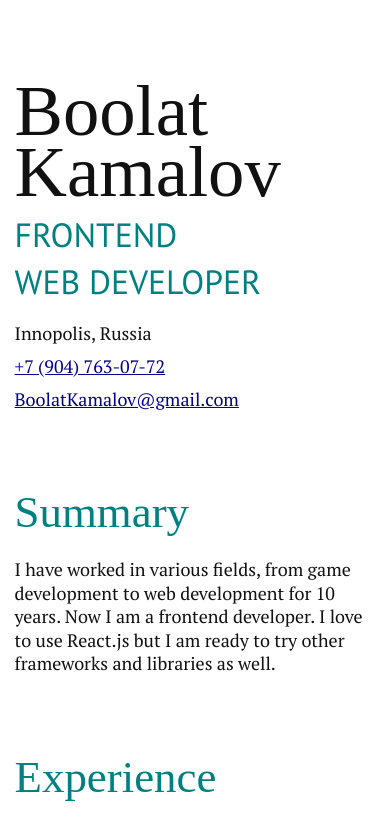
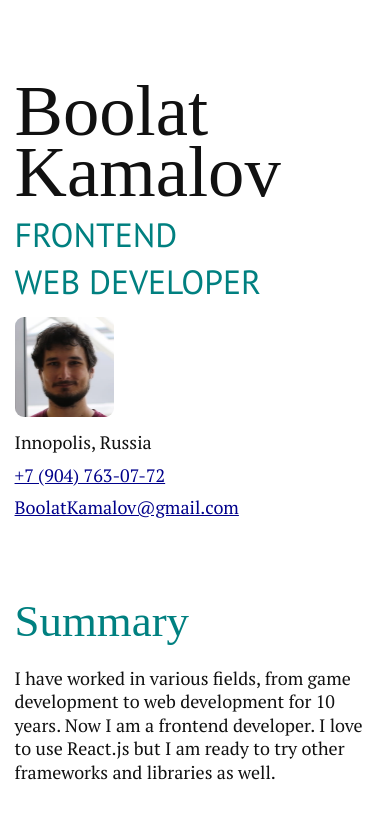
Before and after one commit to 800147/boolat-kamalov, a plain HTML site: page web-developer/index.html in a window 390 px wide. Shown: the top 838 px of the page. Drawn offline with Linux system fonts and the light colour scheme; a web font is replaced by a local one.

Commit message:
My photo

```diff
--- a/web-developer/index.html
+++ b/web-developer/index.html
@@ -30,13 +30,13 @@
     <title>Boolat Kamalov — Frontend Web Developer</title>
     <meta name="description" content="Resume" />
 
-    <meta property="og:title" content="Kamalov Boolat — Frontend Web Developer" />
+    <meta property="og:title" content="Boolat Kamalov — Frontend Web Developer" />
     <meta property="og:description" content="Resume" />
     <meta property="og:url" content="https://800147.github.io/boolat-kamalov/web-developer" />
-    <meta property="og:image" content="./img/photo.jpg" />
+    <meta property="og:image" content="./img/my-photo.jpg" />
     <meta property="og:image:type" content="image/jpeg" />
-    <meta property="og:image:width" content="640" />
-    <meta property="og:image:height" content="640" />
+    <meta property="og:image:width" content="400" />
+    <meta property="og:image:height" content="400" />
 
     <style type="text/css">
       @font-face {
@@ -107,7 +107,7 @@
 
       body {
         margin: 0 auto;
-        padding: var(--size-4xl) var(--size-l);
+        padding: var(--size-4xl) var(--size-xl);
         padding-top: calc(var(--size-4xl));
         --size: var(--size-m);
         --line-gap: var(--multiplier-l);
@@ -121,6 +121,11 @@
           padding-left: 0;
           padding-right: 0;
           padding-bottom: 0;
+        }
+      }
+      @media (max-width: 32rem) {
+        body {
+          padding: var(--size-4xl) var(--size-l);
         }
       }
 
@@ -280,6 +285,57 @@
         color: var(--color);
       }
 
+      /* Photo */
+      .Photo {
+        height: 0;
+        position: relative;
+      }
+      .Photo-Img {
+        display: block;
+        bottom: 0;
+        left: calc(0px - var(--size-4xl) - var(--size-xl));
+        margin-top: var(--size-xl);
+        width: var(--size-4xl);
+        height: var(--size-4xl);
+        border-radius: var(--size-m);
+        position: absolute;
+      }
+      .Photo_mobile {
+        height: max-content;
+        display: none;
+      }
+      .Photo_mobile .Photo-Img {
+        position: static;
+      }
+      .Section_withPhoto {
+        position: relative;
+        padding-left: 0;
+        transition: padding-left 0.3s ease-out;
+      }
+      @media (max-width: 64rem) {
+        .Section_withPhoto {
+          padding-left: calc(var(--size-4xl) + var(--size-xl));
+        }
+      }
+      @media (max-width: 32rem) {
+        .Photo:not(.Photo_mobile) {
+          display: none;
+        }
+        .Photo_mobile {
+          display: block;
+        }
+        .Section_withPhoto {
+          transition: none;
+          padding-left: 0;
+        }
+        .Photo {
+          height: max-content;
+        }
+        .Photo-Img {
+          position: static;
+        }
+      }
+
       /* QR Code */
       .QrCode-Section {
         text-align: right;
@@ -322,9 +378,15 @@
     </style>
   </head>
   <body>
-    <section class="Section Section_short">
-      <h1 class="Text Text_font_caption Heading Heading_1">Boolat Kamalov</h1>
+    <section class="Section Section_short Section_withPhoto">
+      <h1 class="Text Text_font_caption Heading Heading_1">Boolat<br />Kamalov</h1>
+      <div class="Photo" aria-hidden="true">
+        <img class="Photo-Img" src="./img/my-photo.jpg" alt="my photo" />
+      </div>
       <p class="Text Text_font_sansCaps Subheading Subheading_1">Frontend Web Developer</p>
+      <div class="Photo Photo_mobile">
+        <img class="Photo-Img" src="./img/my-photo.jpg" alt="my photo" />
+      </div>
       <p class="Text Text_font_serif Paragraph">Innopolis, Russia</p>
       <p class="Text Text_font_serif Paragraph"><a class="Link" href="tel:+79047630772">+7 (904) 763-07-72</a></p>
       <p class="Text Text_font_serif Paragraph"><a class="Link" href="mailto:BoolatKamalov@gmail.com">BoolatKamalov@gmail.com</a></p>
@@ -397,8 +459,8 @@
     <section class="Section Section_short QrCode-Section">
       <h2 class="Text Text_font_caption Heading Heading_3 QrCode-Heading">Online</h2>
       <p class="Text Text_font_sansCaps Subheading Subheading_3 QrCode-Description">To see this resume online follow the link</p>
-      <p class="Text Text_font_serif Paragraph QrCode-Link">https://800147.github.io/boolat-kamalov/web-developer</p>
-      <p class="Text Text_font_serif Paragraph QrCode-ImageParagraph"><img class="QrCode-Image" src="./img/qr-code.png" /></p>
+      <p class="Text Text_font_serif Paragraph QrCode-Link"><a class="Link" href="https://800147.github.io/boolat-kamalov/web-developer">https://800147.github.io/boolat-kamalov/web-developer</a></p>
+      <p class="Text Text_font_serif Paragraph QrCode-ImageParagraph"><a class="Link" href="https://800147.github.io/boolat-kamalov/web-developer"><img class="QrCode-Image" src="./img/qr-code.png" /></a></p>
     </section>
     <div class="Rulers" aria-hidden="true">
       <div class="Rulers-Ruler" style="--size: var(--size-4xl);" draggable="true"></div>
```
Also changed, not shown: web-developer/img/my-photo.jpg (added), web-developer/img/photo.jpg (deleted).
